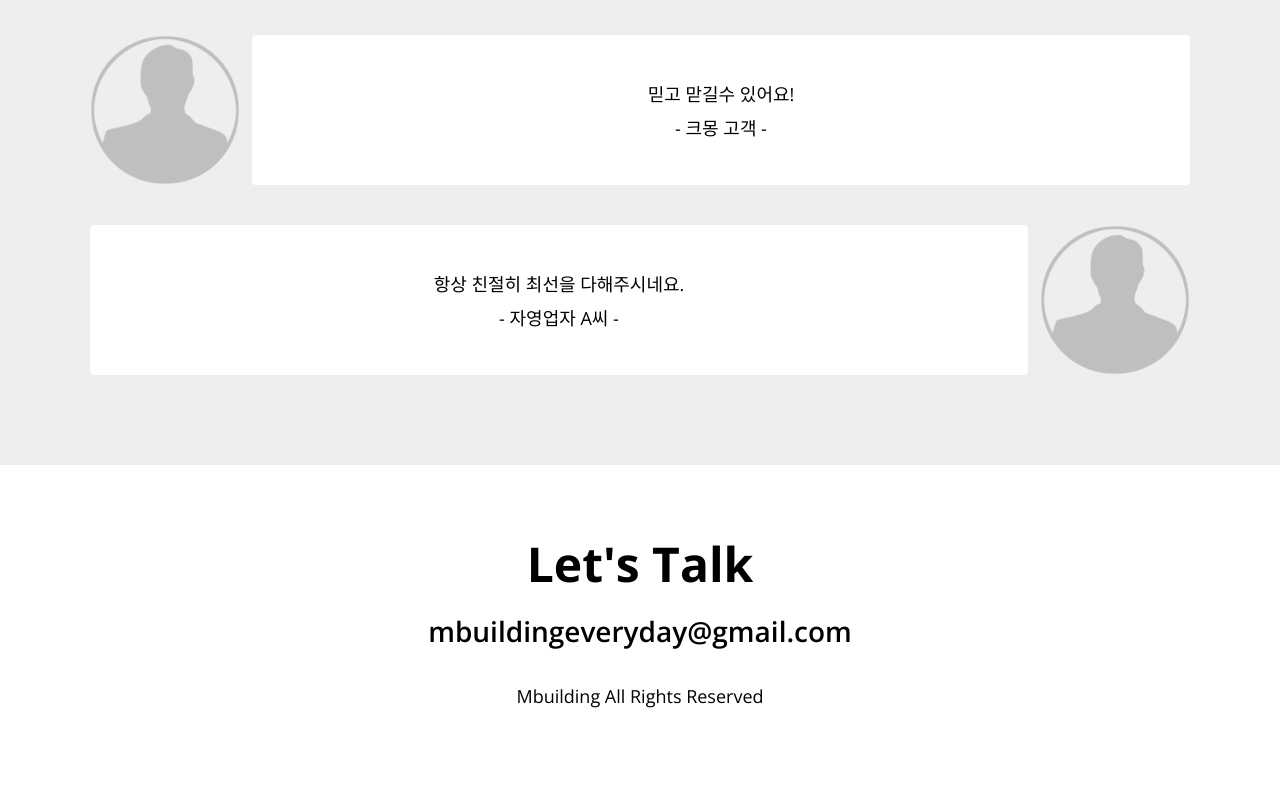
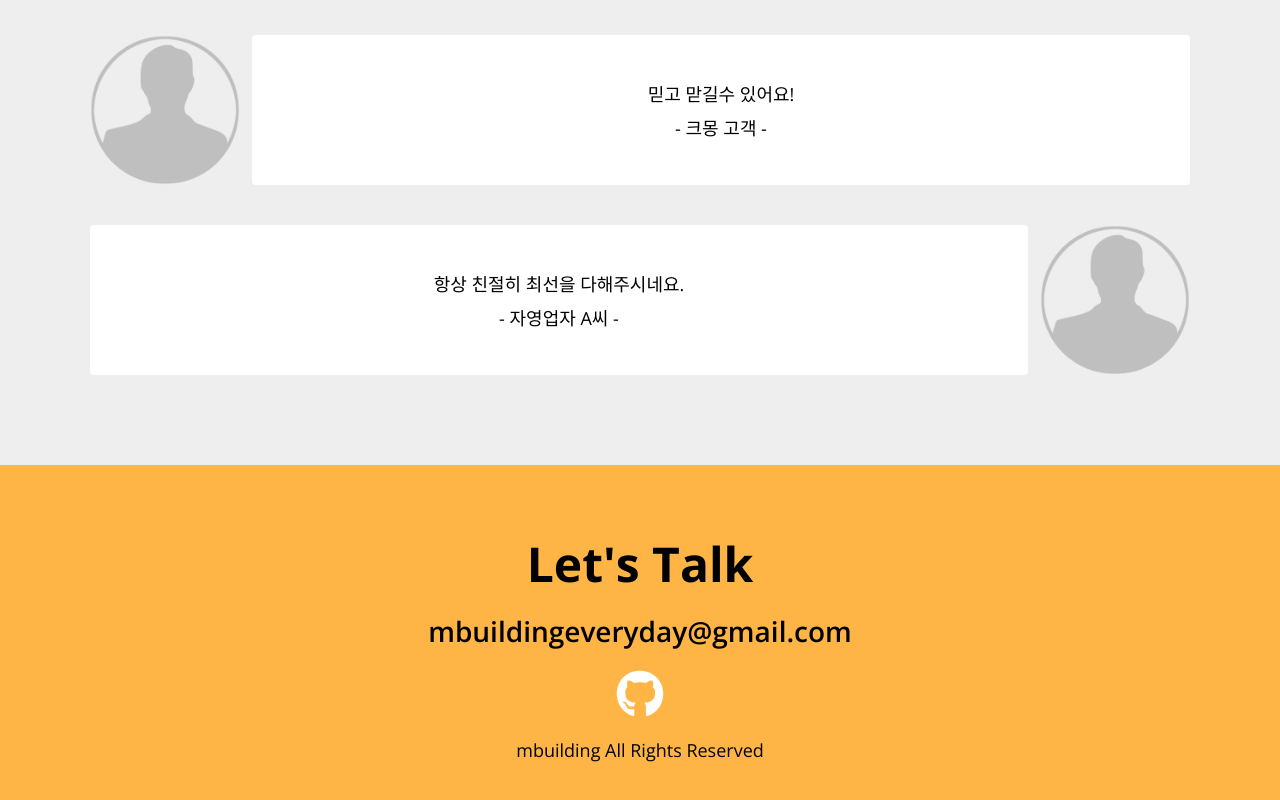
Before and after one commit to mbuildingeveryday/portfolio, a plain HTML site: page index.html in a window 1280 px wide. Shown: the part 2681-3481 px from the top of the page. Before the commit the page ends 3443 px from the top, so only its background shows below. Drawn offline with nearby package versions, Linux system fonts and the light colour scheme.

Commit message:
CSS: Contact

```diff
--- a/index.html
+++ b/index.html
@@ -222,7 +222,7 @@
                 <i class="fab fa-github"></i>
             </a>
         </div>
-        <p class="contact__right">Mbuilding All Rights Reserved</p>
+        <p class="contact__right">mbuilding All Rights Reserved</p>
     </section>
 </body>
 </html>
--- a/style.css
+++ b/style.css
@@ -367,3 +367,22 @@ ul.navbar__menu {
     background-color: var(--color-white);
     border-radius: var(--size-border-radius);
 }
+
+
+/* Contact */
+#contact{
+    background-color: var(--color-orange);
+}
+
+.contact__links {
+    margin: 20px 0;
+}
+
+.contact__links i {
+    font-size: var(--font-large);
+}
+
+.contact__links i:hover {
+    transition: all var(--animation-duration) ease;
+    transform: scale(1.2);
+}
```
